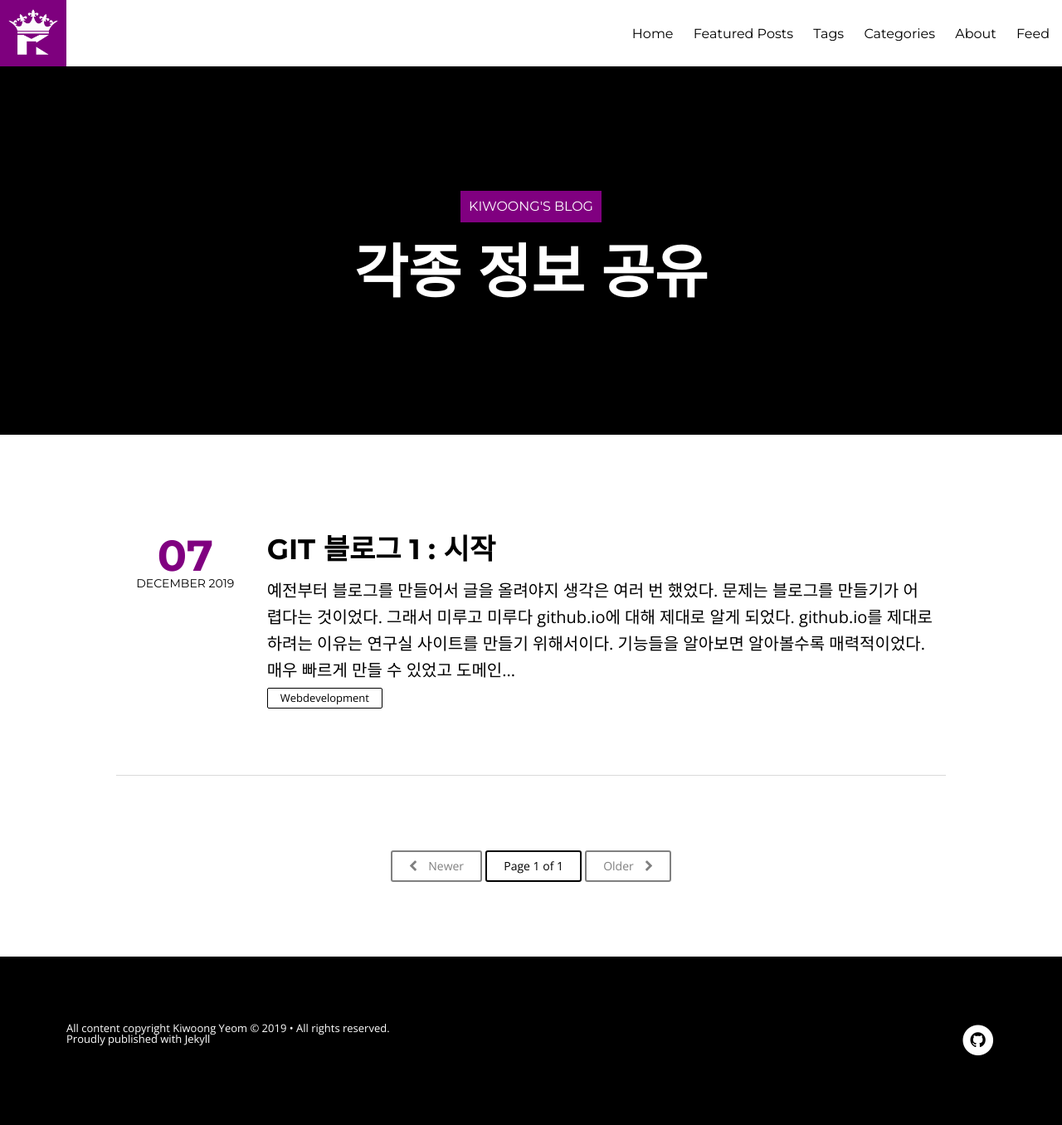
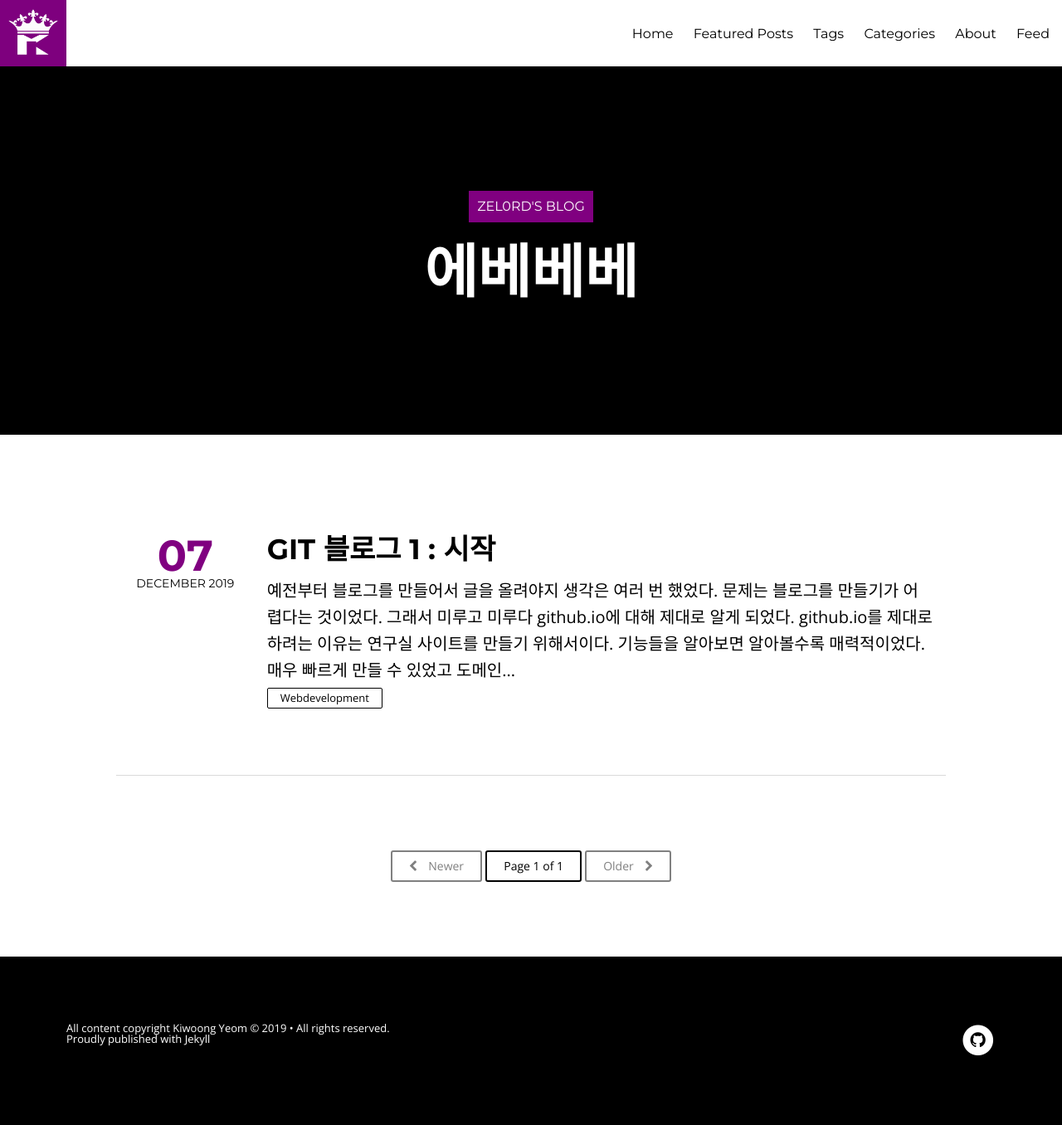
Before and after one commit to zel0rd/zel0rd.github.io, a Jekyll site: the page built from index.html, in a window 1280 px wide. Shown: the whole page at 83% size. Built offline with Jekyll 4.4.1, drawn with Linux system fonts in a browser that asks for light colours; nearby versions of some CDN libraries; the list of posts is cut into pages by our own code.

Commit message:
Update _config.yml

```diff
--- a/_config.yml
+++ b/_config.yml
@@ -1,5 +1,5 @@
-title:            Kiwoong's Blog
-description:      "각종 정보 공유"
+title:            zel0rd's Blog
+description:      "에베베베"
 logo:             logo.png
 disqus_shortname: newhiwoong
 disqus_url : newhiwoong@gamil.com
```
